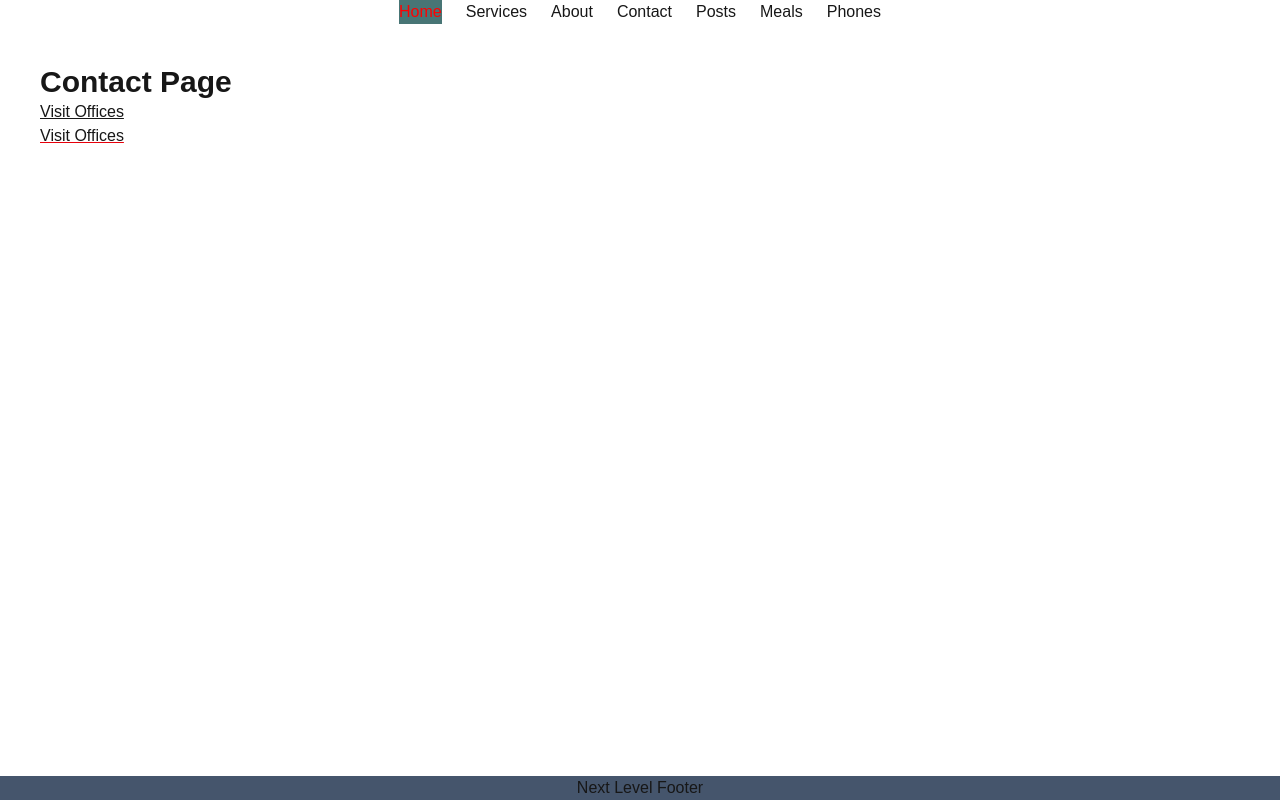
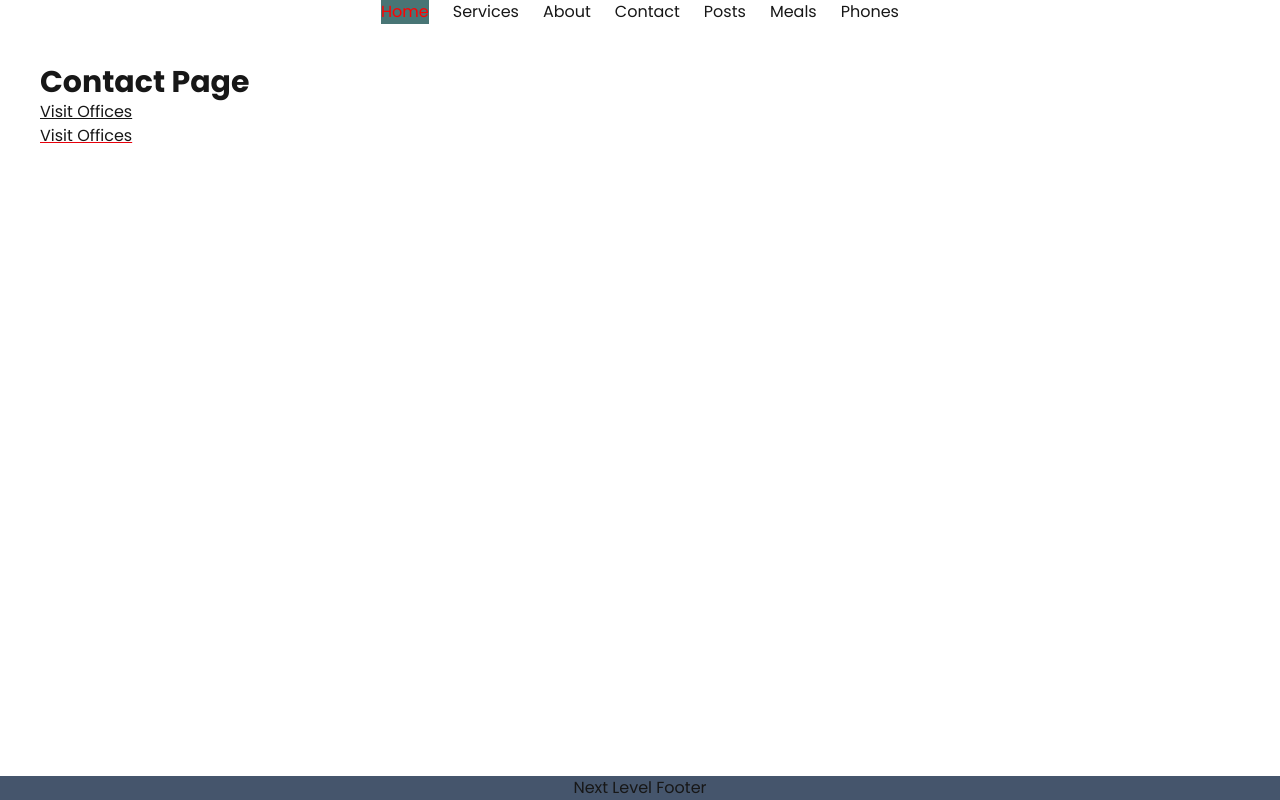
Before and after one commit to Hridoykhan4/Next_JS_Introduction, a Next.js app: page /contact in a window 1280 px wide. Built offline with nearby package versions, Linux system fonts and the light colour scheme.

Commit message:
Enhance SEO and metadata handling; add dynamic metadata for Offices and Meals pages, implement new ContactPage component, and update font styles across the application.

```diff
--- a/next.config.mjs
+++ b/next.config.mjs
@@ -1,11 +1,14 @@
 /** @type {import('next').NextConfig} */
 const nextConfig = {
-  /* config options here */
   images: {
     remotePatterns: [
       {
         protocol: "https",
         hostname: "www.themealdb.com",
+      },
+      {
+        protocol: "https",
+        hostname: "fdn2.gsmarena.com",
       },
     ],
   },
--- /dev/null
+++ b/src/app/components/ContactPage.jsx
@@ -0,0 +1,22 @@
+'use client'
+import Link from "next/link";
+import { useRouter } from "next/navigation";
+const ContactPage = () => {
+    const router = useRouter();
+    const isLoggedIn = true
+    const handleOffice = () => {
+        if (isLoggedIn) {
+            router.push('/contact/offices')
+        } else {
+            router.push('/')
+        }
+    }
+    return <div>
+        <p className="text-3xl font-bold">Contact Page</p>
+        <Link href="/contact/offices" className="underline">Visit Offices</Link>
+        {/* Type submit dis */}
+        <button type="button" className="block underline decoration-red-600" onClick={handleOffice}>Visit Offices</button>
+    </div>
+};
+
+export default ContactPage;
--- a/src/app/contact/offices/page.jsx
+++ b/src/app/contact/offices/page.jsx
@@ -1,3 +1,7 @@
+export const metadata = {
+    title: "Our Offices",
+    description: "Our offices in Bangladesh to teach students NextJS"
+}
 const OfficePage = () => {
     return (
         <div>
--- a/src/app/contact/page.jsx
+++ b/src/app/contact/page.jsx
@@ -1,26 +1,14 @@
-'use client'
-import Link from "next/link";
-import { useRouter } from "next/navigation";
+import ContactPage from "../components/ContactPage";
 
-const ContactPage = () => {
-    const router = useRouter();
-    const isLoggedIn = true
-    const handleOffice = () => {
-        if (isLoggedIn) {
-            router.push('/contact/offices')
-        } else {
-            router.push('/')
-        }
-    }
 
-    return (
-        <div>
-            <p className="text-3xl font-bold">Contact Page</p>
-            <Link href="/contact/offices" className="underline">Visit Offices</Link>
-            {/* Type submit dis */}
-            <button type="button" className="block underline decoration-red-600" onClick={handleOffice}>Visit Offices</button>
-        </div>
-    );
+export const metadata = {
+    title: 'Contact us',
+    description: "Contact me to learn nextjs in moghbazar"
+}
+
+
+const Contact = () => {
+    return <ContactPage></ContactPage>;
 };
 
-export default ContactPage;
+export default Contact;
--- a/src/app/globals.css
+++ b/src/app/globals.css
@@ -8,8 +8,7 @@
 @theme inline {
   --color-background: var(--background);
   --color-foreground: var(--foreground);
-  --font-sans: var(--font-geist-sans);
-  --font-mono: var(--font-geist-mono);
+  --font-sans: var(--font-poppins);
 }
 
 @media (prefers-color-scheme: dark) {
@@ -22,7 +21,7 @@
 body {
   background: var(--background);
   color: var(--foreground);
-  font-family: Arial, Helvetica, sans-serif;
+  font-family: var(--font-poppins), Arial, Helvetica, sans-serif;
 }
 
 .testing {
--- a/src/app/layout.js
+++ b/src/app/layout.js
@@ -1,16 +1,13 @@
-import { Geist, Geist_Mono } from "next/font/google";
+import { Poppins } from "next/font/google";
 import "./globals.css";
 import Navbar from "./components/Navbar";
 import Footer from "./components/Footer";
 
-const geistSans = Geist({
-  variable: "--font-geist-sans",
+const poppins = Poppins({
+  weight: ["400", "600", "700"],
   subsets: ["latin"],
-});
-
-const geistMono = Geist_Mono({
-  variable: "--font-geist-mono",
-  subsets: ["latin"],
+  variable: "--font-poppins",
+  display: "swap",
 });
 
 export const metadata = {
@@ -18,17 +15,14 @@ export const metadata = {
     default: "Learning NextJS",
     template: "%s | Learning NextJS",
   },
-  keywords: ["Next.JS", "React ", "Learning", "Playground"],
+  keywords: ["Next.JS", "React", "Learning", "Playground"],
   description:
     "Start your NextJS journey with Hridoy, let's see what we can build together",
 };
 
 export default function RootLayout({ children }) {
   return (
-    <html
-      lang="en"
-      className={`${geistSans.variable} ${geistMono.variable} h-full antialiased`}
-    >
+    <html lang="en" className={`${poppins.variable} h-full antialiased`}>
       <body className="min-h-full flex flex-col">
         <Navbar></Navbar>
         <main className="grow p-10">{children}</main>
--- /dev/null
+++ b/src/app/meals/[id]/page.jsx
@@ -0,0 +1,26 @@
+const fetchMeal = async (id) => {
+    const res = await fetch(`https://www.themealdb.com/api/json/v1/1/lookup.php?i=${id}`);
+    const data = await res.json();
+    return data?.meals[0]
+}
+
+export async function generateMetadata({params}) {
+    const {id} = await params;
+    const meal = await fetchMeal(id);
+    return {
+        title: meal?.strMeal,
+        description: meal.strInstructions
+    }
+}
+
+const Meal = async ({ params }) => {
+    const { id } = await params;
+    const meal = await fetchMeal(id)
+    return (
+        <div>
+            {JSON.stringify(meal)}
+        </div>
+    );
+};
+
+export default Meal;
--- a/src/app/meals/page.jsx
+++ b/src/app/meals/page.jsx
@@ -1,4 +1,10 @@
-
+import { Roboto } from "next/font/google";
+const roboto = Roboto({
+    weight: ["400", "600", "700"],
+    subsets: ["latin"],
+    variable: "--font-roboto",
+    display: "swap",
+});
 /*
     ---- WHEN TO USE CSR
 
@@ -14,12 +20,18 @@
 
 /* Ekhn amader kaj hobe server component e url search params ta recieve kora & oi searched data fetch kora */
 
+import Link from "next/link";
 import MealSearchInput from "./components/MealSearchInput"
+import Image from "next/image";
 
+
+export const metadata = {
+    title: "All Meals",
+    description: "All about our meals in Compliance BD"
+}
 
 export default async function MealsPage({ searchParams }) {
     const { search } = await searchParams;
-
 
 
     const fetchMeals = async () => {
@@ -38,7 +50,7 @@ export default async function MealsPage({ searchParams }) {
 
 
     return (
-        <div>
+        <div className={`${roboto.className}`}>
             <h2 className="underline text-2xl">
                 Total Meals: {meals?.length}
             </h2>
@@ -52,9 +64,11 @@ export default async function MealsPage({ searchParams }) {
                 {
                     meals?.map(meal => (
                         <div className="border p-6 rounded-2xl" key={meal.idMeal}>
+                            <Image width={631} height={631} src={meal.strMealThumb} alt={meal?.strMeal} />
                             <h1>Name: {meal.strMeal}</h1>
                             <p>Category: {meal.strCategory}</p>
                             <p>Area: {meal?.strArea ?? 'N/A'}</p>
+                            <Link href={`/meals/${meal.idMeal}`} className="underline">View Details</Link>
                         </div>
                     ))
                 }
--- a/src/app/phones/[slug]/page.jsx
+++ b/src/app/phones/[slug]/page.jsx
@@ -15,7 +15,8 @@ export async function generateMetadata({ params }) {
         description: phone.slug,
         generator: 'Next.js',
         /* Keywords important */
-        keywords: ['NextJS', 'iphone', 'samsung'],
+        // Keywords layout theke inherit kortase, chaile dite pari
+        // keywords: ['NextJS', 'iphone', 'samsung'],
         authors: [{name: 'Hridoy'}, {name: "Emon"}],
         creator: "Hridoy CBDL",
         publisher: "Compliance BD",
--- a/src/app/posts/page.jsx
+++ b/src/app/posts/page.jsx
@@ -17,13 +17,10 @@ export const metadata = {
 export default async function Posts() {
     const posts = await getPosts()
 
-
-
-
     return (
         <div>
             <h2 className="underline">Total Posts : {posts?.length}</h2>
-            <div className="grid mt-6 grid-cols-4 gap-6">
+            <div className="grid mt-6 lg:grid-cols-4 grid-cols-2 gap-6">
                 {
                     posts.map(post => (
                         <div key={post.id} className="border p-6 rounded flex flex-col">
```
Also changed, not shown: src/app/phones/page.jsx (+9 -2 lines), notes.txt.
